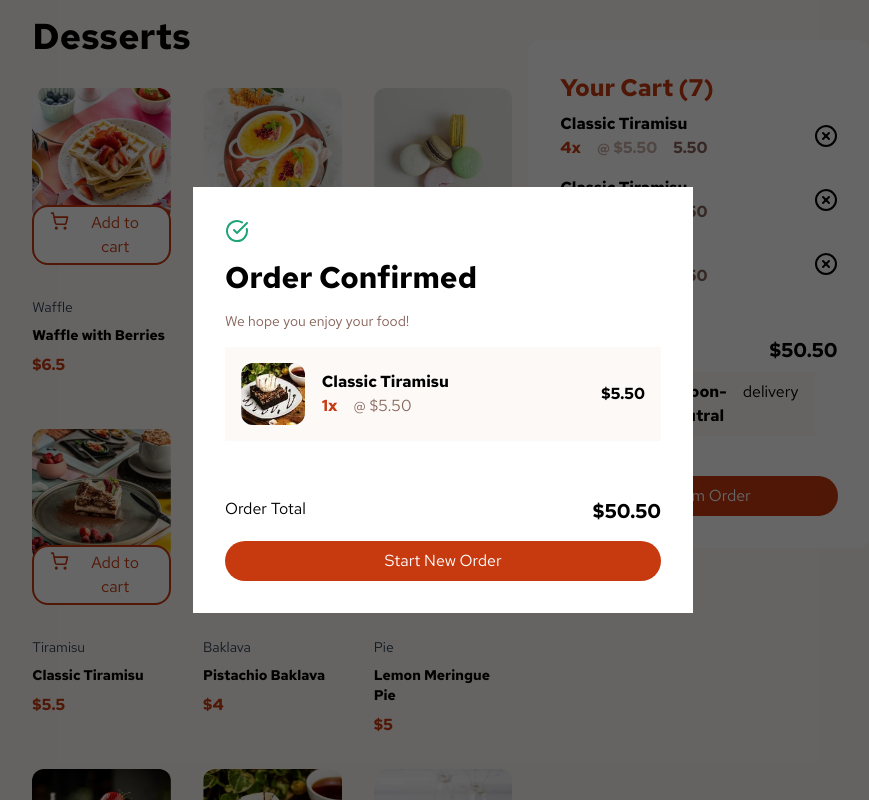
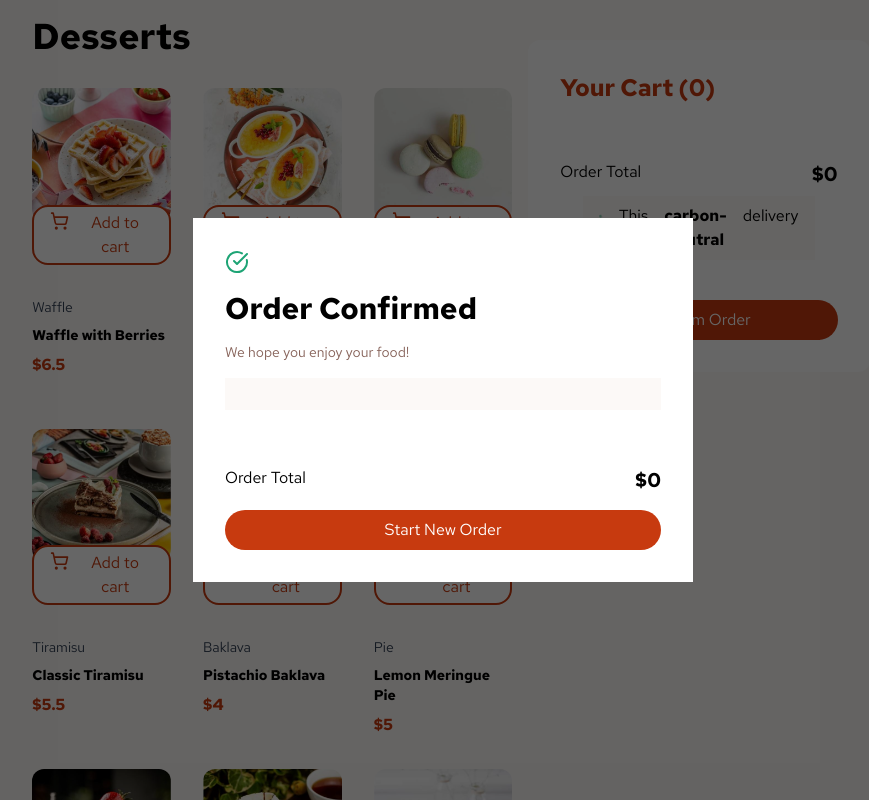
Before and after one commit to Xavi-Arnau/menu-with-cart, a React (Vite) app: page / in a window 1280 px wide. Both pictures are taken after a click on the button "Confirm Order". Shown: the top 800 px of the page, without its empty margins (197-1066 px from the left). Built offline with nearby package versions, Linux system fonts and the light colour scheme.

Commit message:
added all the redux functionality

```diff
--- a/package.json
+++ b/package.json
@@ -10,9 +10,11 @@
     "preview": "vite preview"
   },
   "dependencies": {
+    "@reduxjs/toolkit": "^2.2.6",
     "lucide-react": "^0.414.0",
     "react": "^18.3.1",
-    "react-dom": "^18.3.1"
+    "react-dom": "^18.3.1",
+    "react-redux": "^9.1.2"
   },
   "devDependencies": {
     "@types/react": "^18.3.3",
--- a/src/App.jsx
+++ b/src/App.jsx
@@ -2,6 +2,8 @@ import Menu from "./components/Menu";
 import Cart from "./components/Cart";
 import Modal from "./components/Modal";
 import { useState } from "react";
+import store from "./store";
+import { Provider } from "react-redux";
 
 function App() {
   const [showModal, setShowModal] = useState(false);
@@ -11,6 +13,7 @@ function App() {
     //and other stuff
   };
   return (
+    <Provider store={store}>
       <div>
         <div className="bg-Rose50">
           <div className="flex flex-row w-8/12 mx-auto">
@@ -24,6 +27,7 @@ function App() {
         </div>
         {showModal && <Modal onClose={() => setShowModal(false)} />}
       </div>
+    </Provider>
   );
 }
 
--- a/src/components/Cart.jsx
+++ b/src/components/Cart.jsx
@@ -1,58 +1,28 @@
 import { CircleX, Trees } from "lucide-react";
+import { useDispatch, useSelector } from "react-redux";
+import CartLine from "./CartLine";
 const Cart = ({ confirm }) => {
+  const { cartItems } = useSelector((state) => state.cart);
+  //console.log(cartItems);
   return (
     <div className="flex flex-col gap-2 p-8 bg-white rounded-xl mt-10">
-      <h3 className="text-2xl font-bold text-Red">Your Cart (7)</h3>
+      <h3 className="text-2xl font-bold text-Red">
+        Your Cart ({cartItems.length || 0})
+      </h3>
       <div className="flex flex-col gap-4">
-        {/** Item Line */}
-        <div className="flex flex-row justify-between">
-          <div>
-            <div className="text-small font-bold">Classic Tiramisu</div>
-            <div className="flex flex-row gap-4">
-              <div className="text-Red font-bold">4x</div>
-              <div className="text-Rose300 font-bold">@ $5.50</div>
-              <div className="text-Rose500 font-bold">5.50</div>
-            </div>
-          </div>
-          <button>
-            <CircleX />
-          </button>
-        </div>
-        {/** END Item Line */}
-        {/** Item Line */}
-        <div className="flex flex-row justify-between">
-          <div>
-            <div className="text-small font-bold">Classic Tiramisu</div>
-            <div className="flex flex-row gap-4">
-              <div className="text-Red font-bold">4x</div>
-              <div className="text-Rose300 font-bold">@ $5.50</div>
-              <div className="text-Rose500 font-bold">5.50</div>
-            </div>
-          </div>
-          <button>
-            <CircleX />
-          </button>
-        </div>
-        {/** END Item Line */}
-        {/** Item Line */}
-        <div className="flex flex-row justify-between">
-          <div>
-            <div className="text-small font-bold">Classic Tiramisu</div>
-            <div className="flex flex-row gap-4">
-              <div className="text-Red font-bold">4x</div>
-              <div className="text-Rose300 font-bold">@ $5.50</div>
-              <div className="text-Rose500 font-bold">5.50</div>
-            </div>
-          </div>
-          <button>
-            <CircleX />
-          </button>
-        </div>
-        {/** END Item Line */}
+        {cartItems.map((item) => (
+          <CartLine key={item.name} product={item} />
+        ))}
       </div>
       <div className="mt-10 flex flex-row justify-between">
         <div>Order Total</div>
-        <div className="font-bold text-xl">$50.50</div>
+        <div className="font-bold text-xl">
+          $
+          {cartItems.reduce(
+            (total, current) => total + current.price * current.quantity,
+            0
+          )}
+        </div>
       </div>
       <div>
         <div className="w-10/12 mx-auto py-2 px-4 bg-Rose50 text-center flex flex-row gap-4">
--- /dev/null
+++ b/src/components/CartLine.jsx
@@ -0,0 +1,31 @@
+import React from "react";
+import { CircleX } from "lucide-react";
+import { useDispatch } from "react-redux";
+import { removeFromCart } from "../slices/cartSlice";
+
+const CartLine = ({ product }) => {
+  const dispatch = useDispatch();
+  return (
+    <div className="flex flex-row justify-between">
+      <div>
+        <div className="text-small font-bold">{product.name}</div>
+        <div className="flex flex-row gap-4">
+          <div className="text-Red font-bold">{product.quantity}x</div>
+          <div className="text-Rose300 font-bold">@ ${product.price}</div>
+          <div className="text-Rose500 font-bold">
+            ${product.price * product.quantity}
+          </div>
+        </div>
+      </div>
+      <button
+        onClick={() => {
+          dispatch(removeFromCart(product));
+        }}
+      >
+        <CircleX />
+      </button>
+    </div>
+  );
+};
+
+export default CartLine;
--- a/src/components/Item.jsx
+++ b/src/components/Item.jsx
@@ -1,7 +1,19 @@
-import { ShoppingCart } from "lucide-react";
+import { ShoppingCart, Minus, Plus } from "lucide-react";
+import { useDispatch, useSelector } from "react-redux";
+import { addToCart, incrementQ, decrementQ } from "../slices/cartSlice";
 
 const Item = ({ product }) => {
-  console.log(product);
+  const dispatch = useDispatch();
+  const { cartItems } = useSelector((state) => state.cart);
+
+  const isAlreadyAdded = (item) => {
+    return cartItems.find((product) => product.name === item.name);
+  };
+
+  const getQty = (item) => {
+    return cartItems.find((product) => product.name === item.name).quantity;
+  };
+
   return (
     <div className="w-1/3 p-4 flex flex-col gap-2">
       <div className="relative flex flex-col items-center">
@@ -10,13 +22,30 @@ const Item = ({ product }) => {
           alt=""
           className="object-cover rounded-xl"
         />
+        {isAlreadyAdded(product) ? (
+          <div className="-mt-4 bg-Red text-white flex flex-row py-1 px-4 gap-6 rounded-2xl">
+            <button onClick={() => dispatch(decrementQ(product))}>
+              <Minus size={20} />
+            </button>
+            <div>{getQty(product)}</div>
+            <button onClick={() => dispatch(incrementQ(product))}>
+              <Plus size={20} />
+            </button>
+          </div>
+        ) : (
           <button
+            onClick={() => {
+              let item = null;
+              item = { ...product, quantity: 1 };
+              dispatch(addToCart(item));
+            }}
             className="-mt-4 bg-white text-Red border-2 border-Red py-1 px-4 rounded-2xl
         hover:text-white hover:bg-Red flex flex-row gap-2"
           >
             <ShoppingCart size={20} />
             Add to cart
           </button>
+        )}
       </div>
 
       <h3 className="mt-6 text-sm text-slate-700">{product.category}</h3>
--- a/src/components/Modal.jsx
+++ b/src/components/Modal.jsx
@@ -1,6 +1,11 @@
 import { CircleCheckBig } from "lucide-react";
+import { useSelector, useDispatch } from "react-redux";
+import ModalLine from "./ModalLine";
+import { emptyCart } from "../slices/cartSlice";
 
 const Modal = ({ onClose }) => {
+  const { cartItems } = useSelector((state) => state.cart);
+  const dispatch = useDispatch();
   return (
     <div className="fixed inset-0 bg-black bg-opacity-60 backgrop-blur-sm flex justify-center items-center z-30">
       <div className="bg-white p-8 flex flex-col gap-4 min-w-[500px]">
@@ -9,31 +14,26 @@ const Modal = ({ onClose }) => {
         <h3 className="text-sm text-Rose500">We hope you enjoy your food!</h3>
         <div className="bg-Rose50 p-4 flex flex-col gap-4">
           {/** Start */}
-          <div className="flex flex-row items-center">
-            <div className="w-1/5">
-              <img
-                className="w-16 rounded-xl"
-                src="/images/image-brownie-thumbnail.jpg"
-                alt=""
-              />
-            </div>
-            <div className="flex flex-col w-3/5">
-              <div className="text-small font-bold">Classic Tiramisu</div>
-              <div className="flex flex-row gap-4">
-                <div className="text-Red font-bold">1x</div>
-                <div className="text-Rose500">@ $5.50</div>
-              </div>
-            </div>
-            <div className="w-1/5 font-bold text-right">$5.50</div>
-          </div>
+          {cartItems.map((item) => (
+            <ModalLine key={item.name} product={item} />
+          ))}
           {/** End */}
         </div>
         <div className="mt-10 flex flex-row justify-between">
           <div>Order Total</div>
-          <div className="font-bold text-xl">$50.50</div>
+          <div className="font-bold text-xl">
+            $
+            {cartItems.reduce(
+              (total, current) => total + current.price * current.quantity,
+              0
+            )}
+          </div>
         </div>
         <button
-          onClick={onClose}
+          onClick={() => {
+            dispatch(emptyCart());
+            onClose();
+          }}
           className="w-full py-2 px-4 bg-Red text-white rounded-3xl"
         >
           Start New Order
--- /dev/null
+++ b/src/components/ModalLine.jsx
@@ -0,0 +1,23 @@
+import React from "react";
+
+const ModalLine = ({ product }) => {
+  return (
+    <div className="flex flex-row items-center">
+      <div className="w-1/5">
+        <img className="w-16 rounded-xl" src={product.image.thumbnail} alt="" />
+      </div>
+      <div className="flex flex-col w-3/5">
+        <div className="text-small font-bold">{product.name}</div>
+        <div className="flex flex-row gap-4">
+          <div className="text-Red font-bold">{product.quantity}x</div>
+          <div className="text-Rose500">@ ${product.price}</div>
+        </div>
+      </div>
+      <div className="w-1/5 font-bold text-right">
+        ${product.price * product.quantity}
+      </div>
+    </div>
+  );
+};
+
+export default ModalLine;
--- /dev/null
+++ b/src/slices/cartSlice.js
@@ -0,0 +1,61 @@
+import { createSlice } from "@reduxjs/toolkit";
+
+export const cartSlice = createSlice({
+  name: "cart",
+  initialState: {
+    cartItems: [],
+  },
+  reducers: {
+    addToCart: (state, action) => {
+      //console.log(action);
+      const item = action.payload;
+      let productItem = state.cartItems.find(
+        (product) => product.name === item.name
+      );
+      if (productItem) {
+        productItem.quantity += 1;
+      } else {
+        state.cartItems = [item, ...state.cartItems];
+      }
+    },
+    removeFromCart(state, action) {
+      const item = action.payload;
+      state.cartItems = state.cartItems.filter(
+        (product) => product.name !== item.name
+      );
+    },
+    emptyCart(state, action) {
+      const item = action.payload;
+      state.cartItems = [];
+    },
+    incrementQ(state, action) {
+      const item = action.payload;
+      let productItem = state.cartItems.find(
+        (product) => product.name === item.name
+      );
+      if (productItem) {
+        productItem.quantity += 1;
+      }
+    },
+    decrementQ(state, action) {
+      const item = action.payload;
+      let productItem = state.cartItems.find(
+        (product) => product.name === item.name
+      );
+      if (productItem) {
+        productItem.quantity -= 1;
+        if (productItem.quantity === 0) {
+          state.cartItems = state.cartItems.filter(
+            (product) => product.name !== item.name
+          );
+        }
+      }
+    },
+  },
+});
+
+// Action creators are generated for each case reducer function
+export const { addToCart, removeFromCart, incrementQ, decrementQ, emptyCart } =
+  cartSlice.actions;
+
+export default cartSlice.reducer;
--- /dev/null
+++ b/src/store.js
@@ -0,0 +1,8 @@
+import { configureStore } from "@reduxjs/toolkit";
+import cartSlice from "./slices/cartSlice";
+
+export default configureStore({
+  reducer: {
+    cart: cartSlice,
+  },
+});
```
Also changed, not shown: 1 other file (tests, documents, lock files or other folders). Lines whose indentation alone changed are shown as unchanged.
